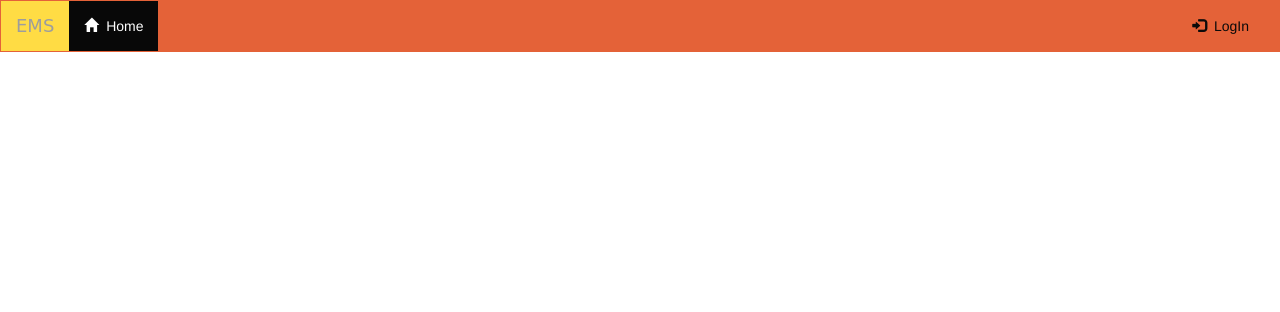
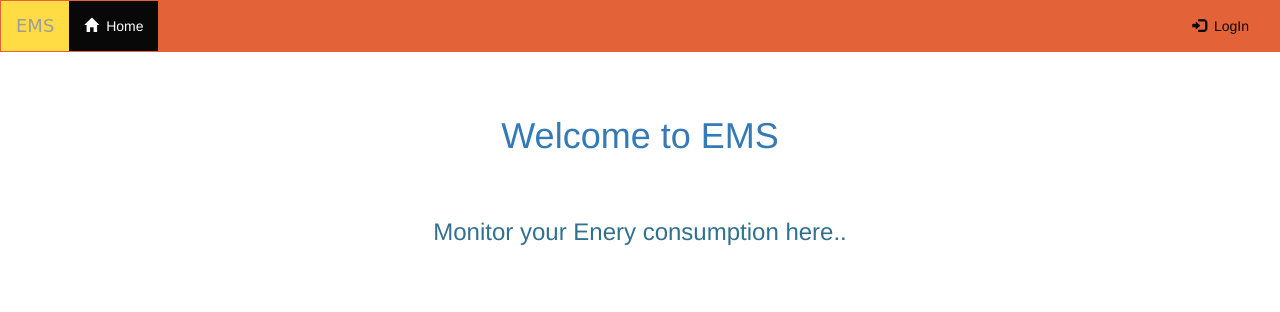
Before and after one commit to natarajkr007/ITSproject, a Django app: page / in a window 1280 px wide. Shown: the top 312 px of the page. Run offline with Django 3.2, Linux system fonts and the light colour scheme; some libraries are stand-ins or nearby versions; some web fonts are replaced.

Commit message:
small change in index

```diff
--- a/EMS/templates/EMS/index.html
+++ b/EMS/templates/EMS/index.html
@@ -46,5 +46,15 @@
       </div>
     </div>
   </div>
+
+  <div class="container text-center">
+    <div class="well-lg text-center">
+      <h1 class="text-primary">Welcome to EMS</h1>
+    </div>
+    <div class="well-sm text-center">
+      <h3 class="text-info">Monitor your Enery consumption here..</h3>
+    </div>
+  </div>
+
 </div>
 {% endblock %}
```
Also changed, not shown: db.sqlite3.
